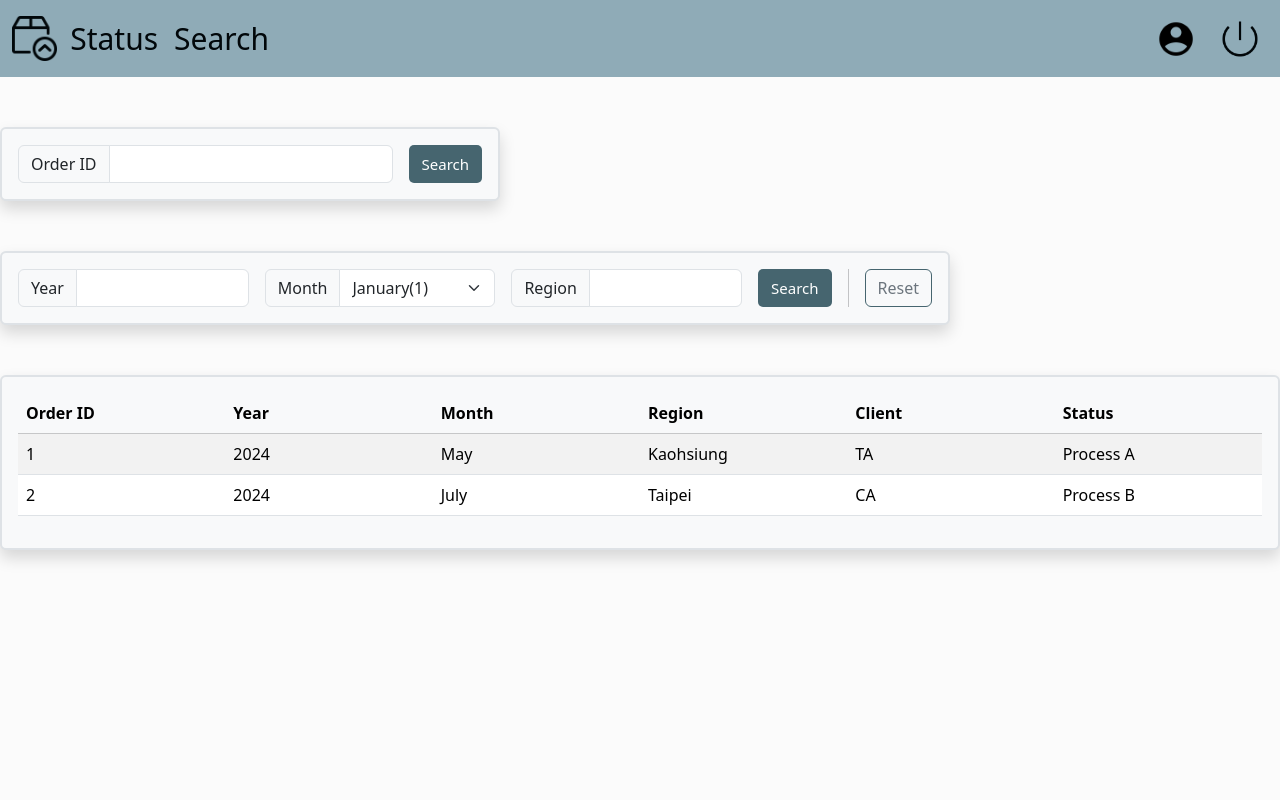
After one commit to miamii11036/WarehouseVerification.github.io, a Django app: page /search/ in a window 1280 px wide. The commit adds this page. Run offline with Django 5.2, Linux system fonts and the light colour scheme.

Commit message:
搜尋頁面

```diff
--- a/ShippingSystem/ShippingSystem/urls.py
+++ b/ShippingSystem/ShippingSystem/urls.py
@@ -17,7 +17,7 @@ Including another URLconf
 
 from django.contrib import admin
 from django.urls import path
-from myweb.views import index, enroll, enrollok, user_login, member_data, modify_data, delete_member, logout
+from myweb.views import index, enroll, enrollok, user_login, member_data, modify_data, delete_member, logout, search
 
 urlpatterns = [
     path("admin/", admin.site.urls),
@@ -28,5 +28,6 @@ urlpatterns = [
     path("member/data/", member_data, name="member_data"),
     path("member/modify/<str:email>", modify_data, name="modify_data"),
     path("member/delete", delete_member, name="delete_member"),
-    path("logout/", logout)
+    path("logout/", logout),
+    path("search/", search, name="search")
 ]
--- a/ShippingSystem/myweb/templates/base.html
+++ b/ShippingSystem/myweb/templates/base.html
@@ -8,6 +8,11 @@
 
     <link href="https://cdn.jsdelivr.net/npm/bootstrap@5.3.3/dist/css/bootstrap.min.css" rel="stylesheet" integrity="sha384-QWTKZyjpPEjISv5WaRU9OFeRpok6YctnYmDr5pNlyT2bRjXh0JMhjY6hW+ALEwIH" crossorigin="anonymous">
     <script src="https://cdn.jsdelivr.net/npm/bootstrap@5.3.3/dist/js/bootstrap.bundle.min.js" integrity="sha384-YvpcrYf0tY3lHB60NNkmXc5s9fDVZLESaAA55NDzOxhy9GkcIdslK1eN7N6jIeHz" crossorigin="anonymous"></script>
+    <style>
+      body{
+        background-color: #FBFBFB;
+      }
+    </style>
     {% block head %}
     <!--預定放置自己的css區域-->
     {% endblock %}
@@ -26,7 +31,7 @@
             <a class="nav-link active" aria-current="page" href="#" style="color: #01070A; font-size: 30px;">Status</a>
           </li>
           <li class="nav-item">
-            <a class="nav-link" href="#" style="color: #01070A; font-size: 30px;">Search</a>
+            <a class="nav-link" href="{% url 'search' %}" style="color: #01070A; font-size: 30px;">Search</a>
           </li>
         </ul>
 
--- /dev/null
+++ b/ShippingSystem/myweb/templates/execute/search.html
@@ -0,0 +1,106 @@
+{% extends "base.html" %}
+{% load static %}
+{% block title %}Search{% endblock %}
+
+{% block head %}
+    <style>
+        .submit{
+             /* 按鈕與輸入框的間距 */
+            padding: 7.5px 13px;
+            background-color: #46656F; /* 按鈕背景色 */
+            color: white;
+            border: none;
+            border-radius: 5px;
+            cursor: pointer;
+            font-size: 15px;
+            width: fit-content;
+        }
+        body{
+            height: 100vh;
+
+        }
+    @media  (max-width: 468px) {
+        .hstack gap-3 {
+            flex-direction: column;
+            align-items: flex-start;
+        }
+    }
+    </style>
+{% endblock %}
+<!-------body-----想法:使用者輸入orderId後，系統會自動在表格中搜尋對應的ID，找到後該列會反藍並展開order的詳細內容---------
+----------------------提供篩選條件，讓使用者篩選出特定範圍內的訂單清單------搜尋ID可以用相機掃描QRCODE-------------------------------->
+
+{% block content %}
+<!--查詢orderID輸入框-->
+<div class="border border-2 rounded p-3 shadow p-3 mb-5 bg-body-tertiary rounded"  style="flex: 1; margin-top: 50px; max-width: 500px;">
+    <form action="" method="post" class="hstack gap-3">
+        <div class="input-group mb-3" style="margin-bottom: 0px !important;">
+            <div class="input-group-text" id="OrderID">Order ID</div>
+            <input type="text" class="form-control" aria-label="OrderID" aria-describedby="basic-addon1">
+        </div>
+        <!--查詢按鈕-->
+        <button class="submit" type="button" id="OrderIDSearch">Search</button>
+    </form>
+</div>
+<!--篩選範圍-->
+<div class="border border-2 rounded p-3 shadow p-3 mb-5 bg-body-tertiary rounded"  style="flex: 1; margin-top: 50px; max-width: 950px;">
+    <form>
+        <div class="hstack gap-3">
+            <!--年份-->
+            <div class="input-group mb-3" style="margin-bottom: 0px !important;">
+                <span class="input-group-text" id="Year">Year</span>
+                <input type="text" class="form-control" name="year">
+            </div>
+            <!--月份-->
+            <div class="input-group mb-3" style="margin-bottom: 0px !important;">
+                <span class="input-group-text"  id="Month">Month</span>
+                <select class="form-select">
+                    <option selected value="1" name="1">January(1)</option>
+                    <option value="2" name="2">February(2)</option>
+                    <option value="3" name="3">March(3)</option>
+                    <option value="4" name="4">April(4)</option>
+                    <option value="5" name="5">May(5)</option>
+                    <option value="6" name="6">June(6)</option>
+                    <option value="7" name="7">July(7)</option>
+                    <option value="8" name="8">August(8)</option>
+                    <option value="9" name="9">September(9)</option>
+                    <option value="10" name="10">October(10)</option>
+                    <option value="11" name="11">November(11)</option>
+                    <option value="12" name="12">December(12)</option>
+                </select>
+            </div>
+            <!--地區-->
+            <div class="input-group mb-3" style="margin-bottom: 0px !important;">
+                <span class="input-group-text" id="Region">Region</span>
+                <input type="text" class="form-control" name="region">
+            </div>
+            <!--提交按鈕與重置按鈕-->
+            <div class="hstack gap-3">
+                <button class="submit" type="button" id="FilterSearch">Search</button>
+                <div class="vr"></div>
+                <button  type="button" class="btn btn-outline-secondary" style="border-color: #46656F; ">Reset</button>
+            </div>
+        </div>
+    </form>
+</div>
+
+<div class="border border-2 rounded p-3 shadow p-3 mb-5 bg-body-tertiary rounded"  style="flex: 1; margin-top: 50px;">
+    <table class="table table-striped">
+        <thead class="table-light">
+            <th style="width: 100px;">Order ID</th>
+            <th style="width: 100px;">Year</th>
+            <th style="width: 100px;">Month</th>
+            <th style="width: 100px;">Region</th>
+            <th style="width: 100px;">Client</th>
+            <th style="width: 100px;">Status</th>
+        </thead>
+        <tbody>
+            <tr>  <td>1</td> <td>2024</td> <td>May</td> <td>Kaohsiung</td> <td>TA</td> <td>Process A</td>  </tr>
+            <tr>  <td>2</td> <td>2024</td> <td>July</td> <td>Taipei</td> <td>CA</td> <td>Process B</td>  </tr>
+        </tbody>
+        </tbody>
+    </table>
+</div>
+
+<!--訂單詳細內容-->
+{% endblock %}
--- a/ShippingSystem/myweb/views.py
+++ b/ShippingSystem/myweb/views.py
@@ -164,3 +164,6 @@ def logout(request):
     """
     request.session.flush()
     return render(request, "index.html")
+
+def search(request):
+    return render(request, "execute/search.html")
```
